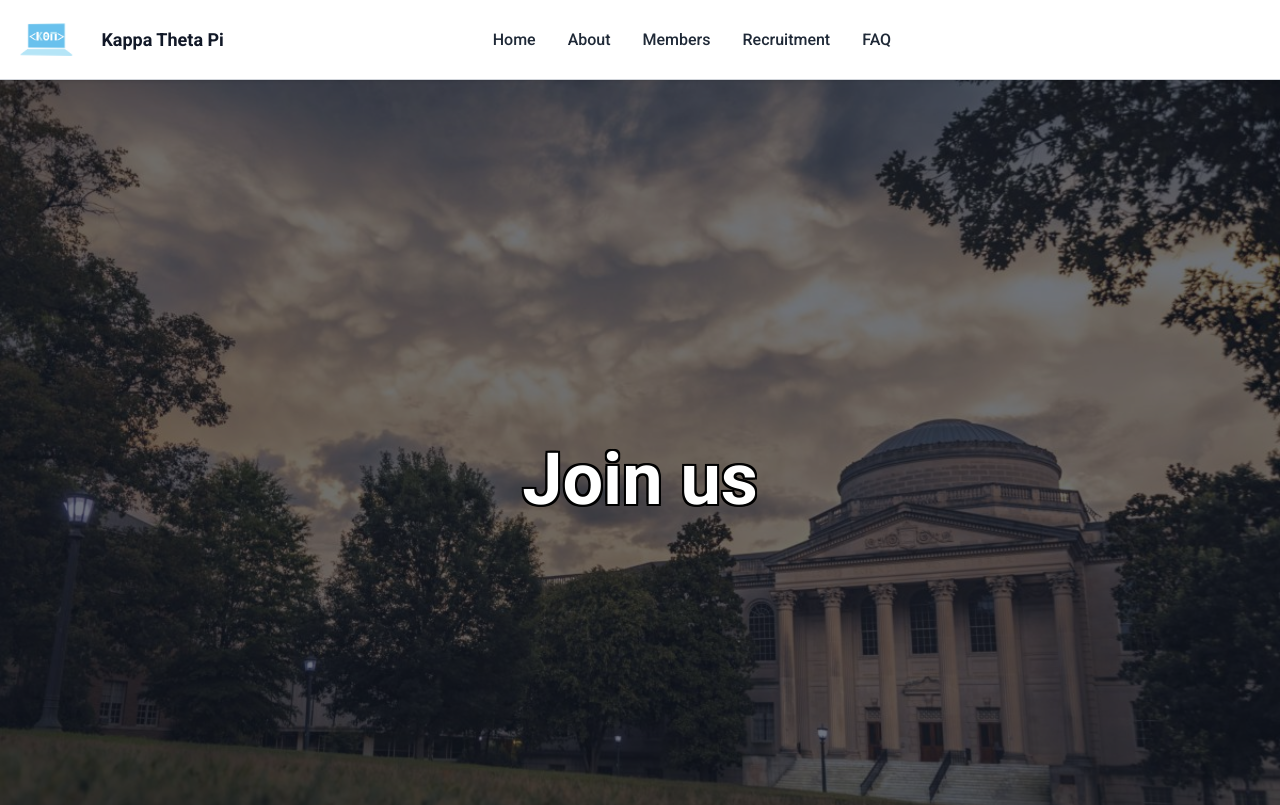
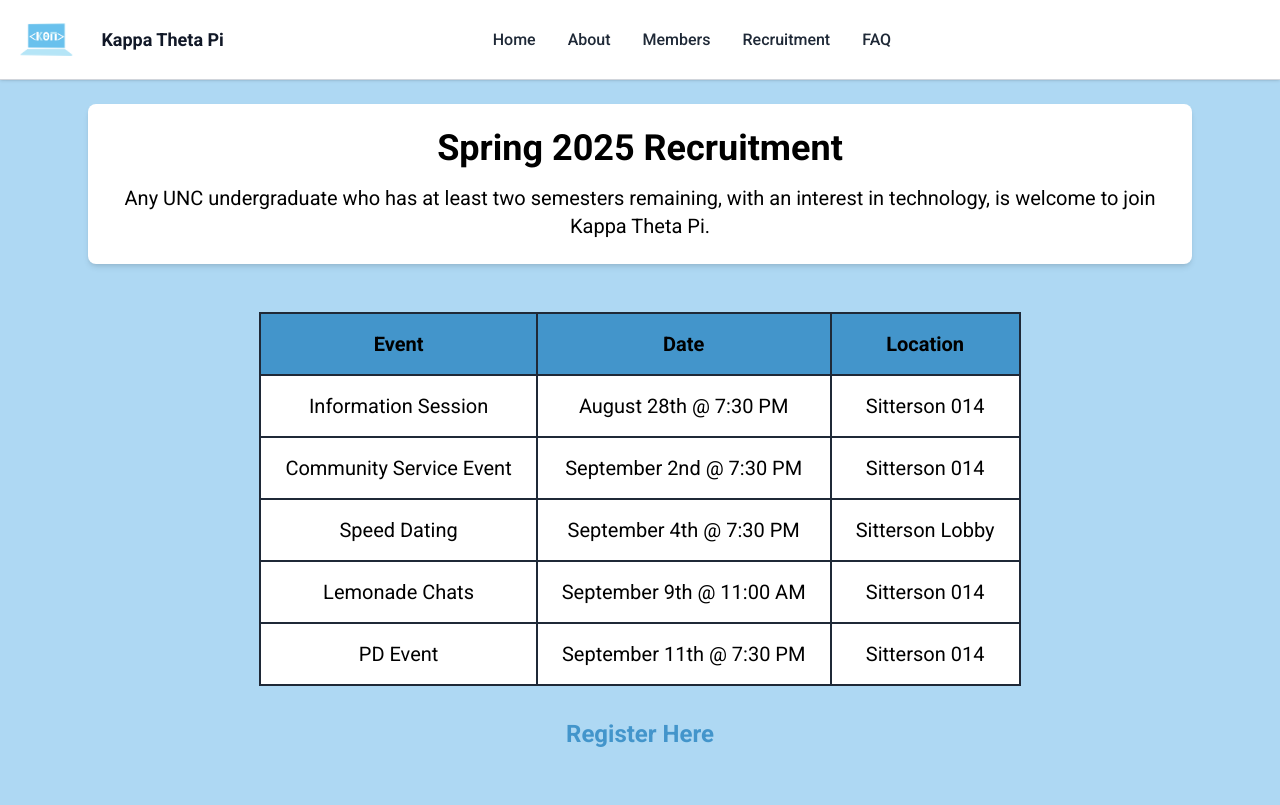
Before and after one commit to ktpunc/ktp_unc_website, a Next.js app: page /recruitment in a window 1280 px wide. Shown: the top 805 px of the page. Built offline with nearby package versions, Linux system fonts and the light colour scheme.

Commit message:
updated recruitment

```diff
--- a/src/app/recruitment/page.tsx
+++ b/src/app/recruitment/page.tsx
@@ -8,7 +8,6 @@
   return (
     <>
       <Navbar />
-      {<Hero /> }
       <Rush_Info />
       <Footer />
     </>
--- a/src/app/recruitment/rush.tsx
+++ b/src/app/recruitment/rush.tsx
@@ -2,8 +2,8 @@
 
 const Schedule = () => {
   const events = [
-  { event: "Information Session", date: "August. 28th @ 7:30 PM", location: "Sitterson 014" },
-  { event: "Community Service Event", date: "September. 2nd @ 7:30 PM", location: "Sitterson 014" },
+  { event: "Information Session", date: "August 28th @ 7:30 PM", location: "Sitterson 014" },
+  { event: "Community Service Event", date: "September 2nd @ 7:30 PM", location: "Sitterson 014" },
   { event: "Speed Dating", date: "September 4th @ 7:30 PM", location: "Sitterson Lobby" },
   { event: "Lemonade Chats", date: "September 9th @ 11:00 AM", location: "Sitterson 014" },
   { event: "PD Event", date: "September 11th @ 7:30 PM", location: "Sitterson 014" },
```
